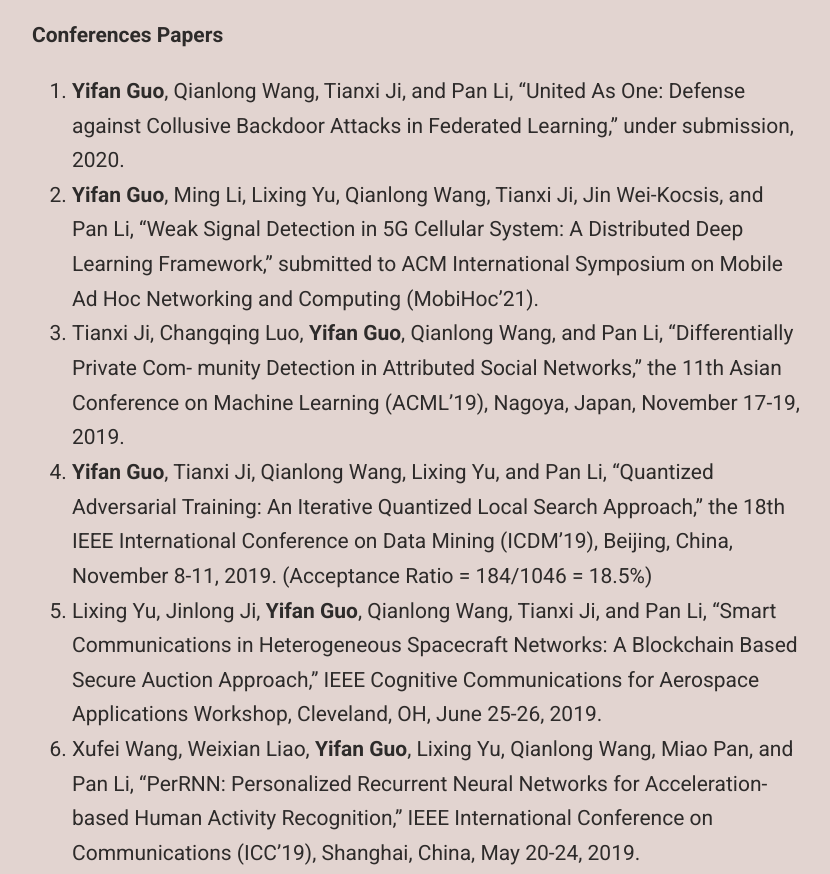
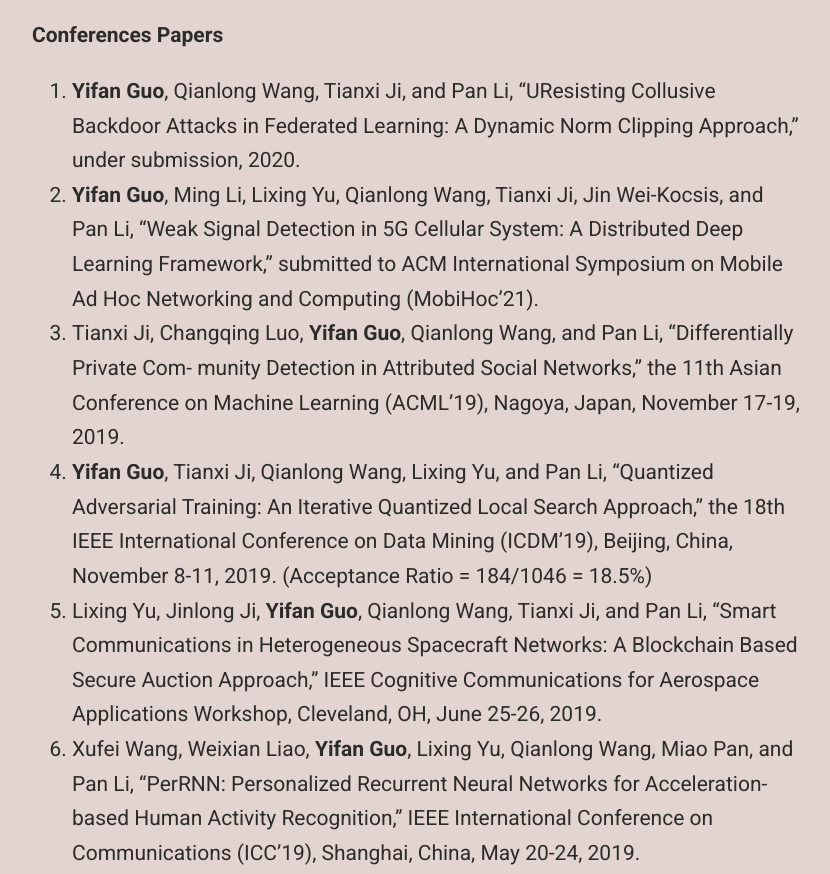
Before and after one commit to yifan-guo-cwru/yifan-guo-cwru.github.io, a plain HTML site: page index.html in a window 1280 px wide. Shown: the part 2990-3864 px from the top of the page, without its empty margins (423-1253 px from the left). Drawn offline with nearby package versions, Linux system fonts and the light colour scheme; some packages are replaced by stand-ins of ours; some icons are missing.

Commit message:
Update index.html

```diff
--- a/index.html
+++ b/index.html
@@ -1193,7 +1193,7 @@
 </ol>
 <p><strong>Conferences Papers</strong></p>
 <ol>
-<li><strong>Yifan Guo</strong>, Qianlong Wang, Tianxi Ji, and Pan Li, “United As One: Defense against Collusive Backdoor Attacks in Federated Learning,” under submission, 2020.</li>
+<li><strong>Yifan Guo</strong>, Qianlong Wang, Tianxi Ji, and Pan Li, “UResisting Collusive Backdoor Attacks in Federated Learning: A Dynamic Norm Clipping Approach,” under submission, 2020.</li>
 <li><strong>Yifan Guo</strong>, Ming Li, Lixing Yu, Qianlong Wang, Tianxi Ji, Jin Wei-Kocsis, and Pan Li, “Weak Signal Detection in 5G Cellular System: A Distributed Deep Learning Framework,” submitted to ACM International Symposium on Mobile Ad Hoc Networking and Computing (MobiHoc’21).</li>
 <li>Tianxi Ji, Changqing Luo, <strong>Yifan Guo</strong>, Qianlong Wang, and Pan Li, “Differentially Private Com- munity Detection in Attributed Social Networks,” the 11th Asian Conference on Machine Learning (ACML’19), Nagoya, Japan, November 17-19, 2019.</li>
 <li><strong>Yifan Guo</strong>, Tianxi Ji, Qianlong Wang, Lixing Yu, and Pan Li, “Quantized Adversarial Training: An Iterative Quantized Local Search Approach,” the 18th IEEE International Conference on Data Mining (ICDM’19), Beijing, China, November 8-11, 2019. (Acceptance Ratio = 184/1046 = 18.5%)</li>
```
